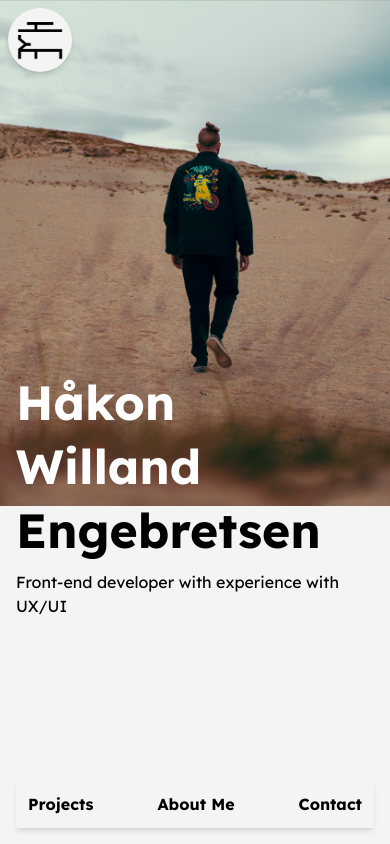
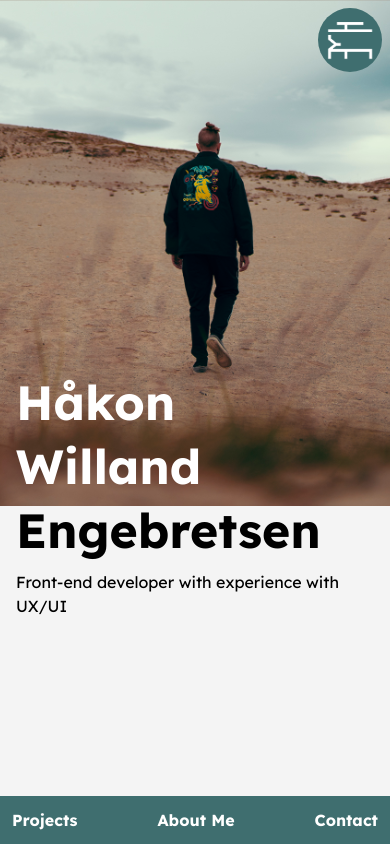
Before and after one commit to BishopWeyland/portfolio2, a React (Vite) app: page / in a window 390 px wide. Shown: the top 844 px of the page. Built offline with nearby package versions, Linux system fonts and the light colour scheme; a web font is replaced by a local one.

Commit message:
change nav small screen

```diff
--- a/src/components/Header.jsx
+++ b/src/components/Header.jsx
@@ -1,5 +1,6 @@
 import React from "react";
 import Logo from "../assets/hwe.png";
+import LogoSM from "../assets/hwe2.png";
 
 const Header = () => {
   const scrollToSection = (sectionId) => {
@@ -12,19 +13,19 @@ const Header = () => {
 
   return (
     <header>
-      <nav className="md:hidden fixed bottom-0 left-0 right-0 mx-4 mb-4 z-20 shadow-md ">
+      <nav className="md:hidden fixed bottom-0 left-0 right-0 mx-4 mb-4 z-20 ">
         <div className="flex justify-center">
-          <div className="flex fixed top-2 left-2 shadow-md items-center mb-2 rounded-full bg-brand-white w-fit p-2">
+          <div className="flex fixed top-2 right-2 items-center mb-2 rounded-full bg-brand-blue w-fit p-2">
             <img
               className="h-12 cursor-pointer"
-              src={Logo}
+              src={LogoSM}
               alt="Logo"
               onClick={() => scrollToSection("hero")}
             />
           </div>
         </div>
 
-        <ul className="flex justify-between bg-brand-white p-3 rounded-md font-lexend font-bold">
+        <ul className="flex justify-between bg-brand-blue fixed bottom-0 left-0 right-0 p-3 text-white font-lexend font-bold">
           <li
             onClick={() => scrollToSection("projects-sm")}
             className="cursor-pointer"
```
Also changed, not shown: src/assets/hwe2.png (added).
